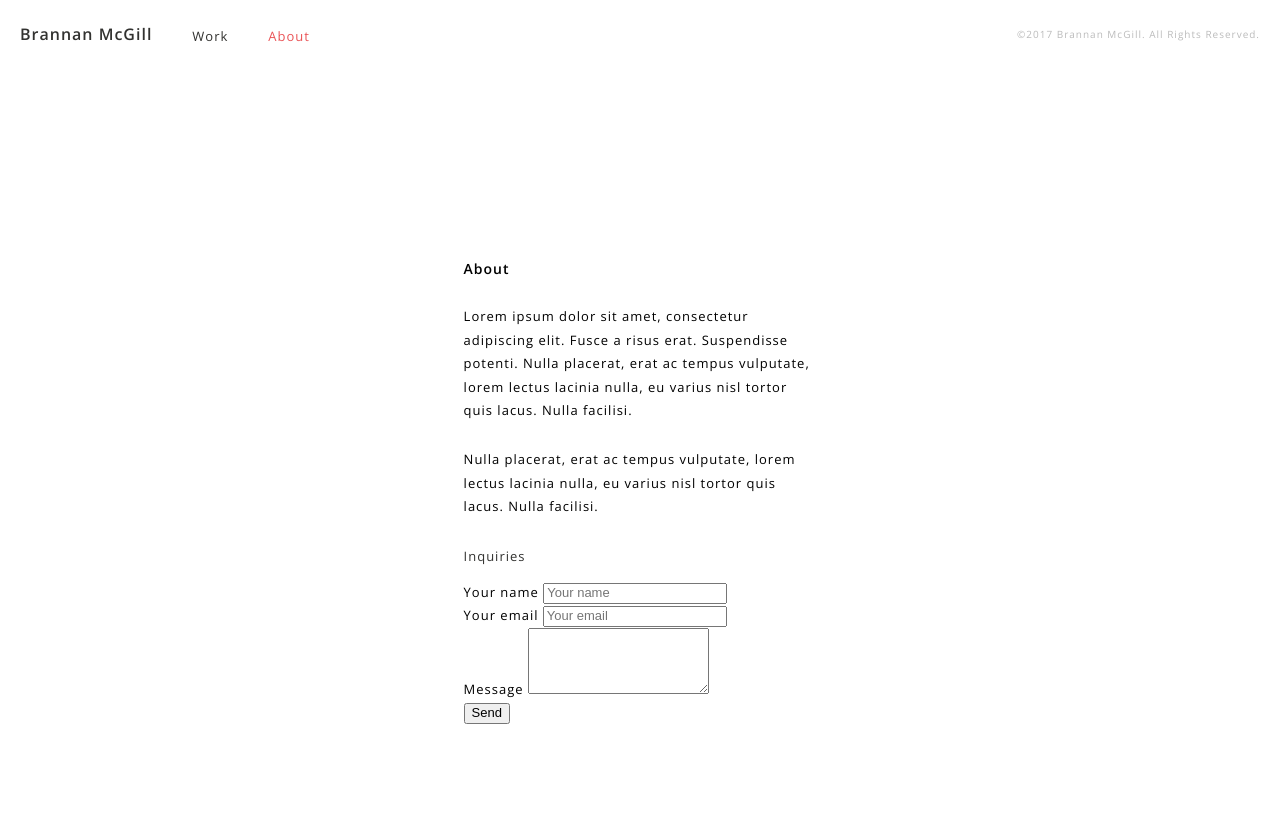
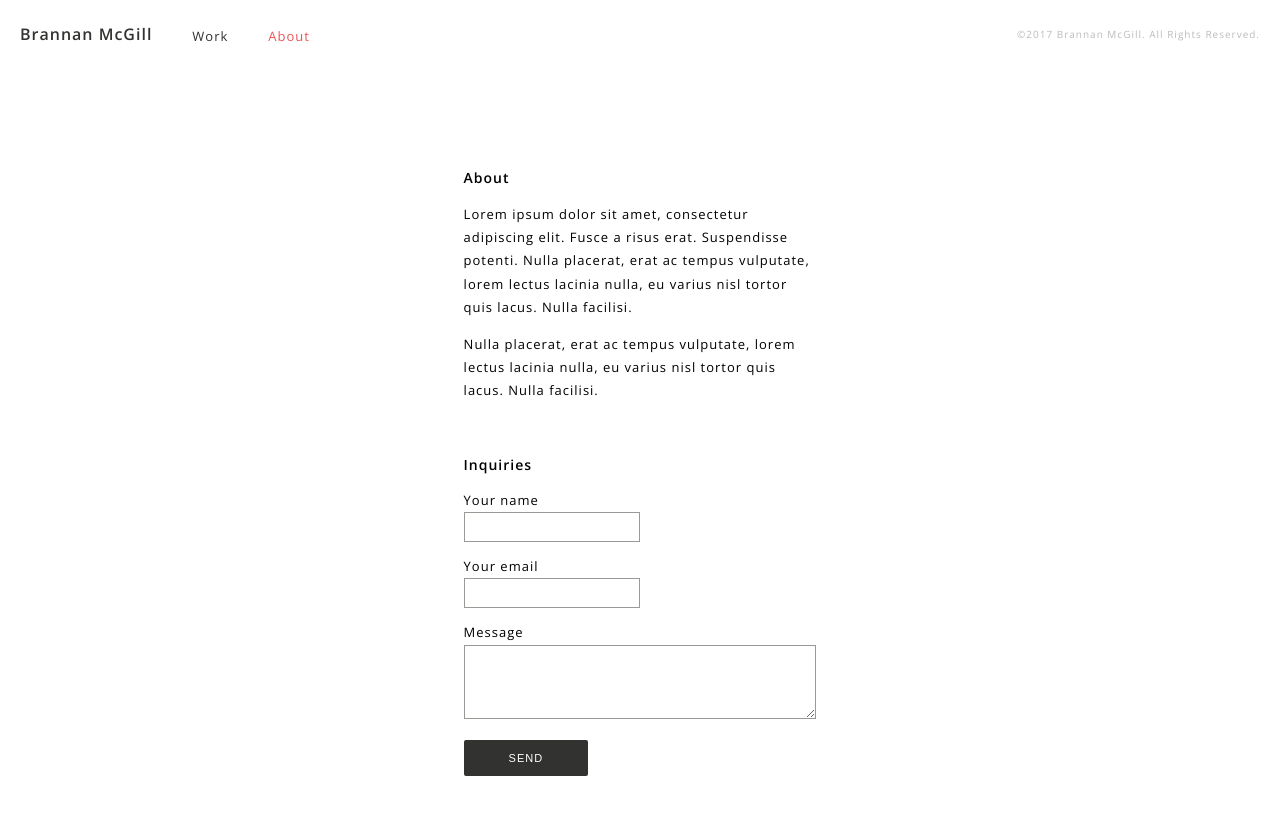
Before and after one commit to dontwakebrannan/bpm, a Jekyll site: the page built from about.html, in a window 1280 px wide. Shown: the top 815 px of the page. Built offline with Jekyll 4.4.1, drawn with Linux system fonts in a browser that asks for light colours.

Commit message:
Styled contact form

```diff
--- a/about.html
+++ b/about.html
@@ -3,21 +3,24 @@ layout: default
 ---
 
 <div class="content-wrap">
-    <section class="floating-content">
+    <section class="floating-content about">
+        <div>
             <h2>About</h2>
             <p>Lorem ipsum dolor sit amet, consectetur adipiscing elit. Fusce a risus erat. Suspendisse potenti. Nulla placerat, erat ac tempus vulputate, lorem lectus lacinia nulla, eu varius nisl tortor quis lacus. Nulla facilisi.</p>
             <p>Nulla placerat, erat ac tempus vulputate, lorem lectus lacinia nulla, eu varius nisl tortor quis lacus. Nulla facilisi.</p>
-        <p><a href="#">Inquiries</a></p>
+        </div>
 
-        <form action="https://formspree.io/dontwakebrannan@gmail.com"
+        <div>
+            <h2>Inquiries</h2>
+            <form class="contact" action="https://formspree.io/dontwakebrannan@gmail.com"
           method="POST">
                 <div>
                     <label>Your name</label>
-                <input type="text" name="name" placeholder="Your name">
+                    <input type="text" name="name">
                 </div>
                 <div>
                     <label>Your email</label>
-                <input type="email" name="_replyto" placeholder="Your email">
+                    <input type="email" name="_replyto">
                 </div>
                 <div>
                     <label>Message</label>
@@ -27,6 +30,7 @@ layout: default
                     <input type="submit" value="Send">
                 </div>
             </form>
+        </div>
 
     </section>
 </div>
--- a/assets/css/main.scss
+++ b/assets/css/main.scss
@@ -3,7 +3,9 @@
 ---
 
 $black: #323230;
+$white: #ffffff;
 $highlight: #EA5457;
+$secondary: #008EB9;
 
 @function calculateRem($size) {
     $remSize: $size / 16px;
@@ -234,6 +236,79 @@ article {
 }
 
 /////////////////////////////
+// ABOUT
+/////////////////////////////
+
+.about > div {
+    margin-bottom: 2em;
+}
+
+/* CONTACT FORM */
+
+.contact div {
+    margin-bottom: 1em;
+}
+
+input, textarea {
+    outline: none;
+}
+
+label {
+    display: block;
+}
+
+input {
+    display: block;
+    width: 50%;
+    padding: 0.5em;
+}
+
+textarea {
+    width: 100%;
+    padding: 0.5em;
+}
+
+input, textarea {
+    border-width: 1px;
+    border-style: solid;
+    border-color: lighten($black, 40%);
+    transition: border-color 0.2s ease-in-out;
+
+    &:hover {
+        border-color: $black;
+    }
+
+    &:focus {
+        border-color: $secondary;
+    }
+}
+
+input[type=submit] {
+    width: auto;
+    padding: 1em 4em;
+    border-width: 1px;
+    border-style: solid;
+    border-color: transparent;
+    border-radius: 2px;
+    font-size: 11px;
+    letter-spacing: 1px;
+    text-transform: uppercase;
+    color: $white;
+    cursor: pointer;
+    background-color: $black;
+    transition: background-color 0.2s ease-in-out;
+
+    &:hover {
+        background-color: lighten($black, 10%);
+    }
+
+    &:focus {
+        border: 1px solid $secondary;
+        background-color: lighten($black, 10%);
+    }
+}
+
+/////////////////////////////
 // CAROUSEL
 /////////////////////////////
 
@@ -279,7 +354,6 @@ article {
 
 .desc {
     display: none;
-    // background-color: red;
 
     @include for-tablet-landscape-up {
         display: flex;
@@ -292,7 +366,6 @@ article {
 }
 
 .carousel .img-wrap {
-    // background-color: purple;
 
     img {
         border: 20px solid white;
@@ -305,21 +378,6 @@ article {
 .slide-num {
     font-size: 11px;
 }
-
-/*
-.desc {
-    width: 40%;
-    padding-left: 100px;
-    padding-right: 100px;
-    display: flex;
-    flex-direction: column;
-    justify-content: center;
-}
-
-.carousel .img-wrap {
-    width: 60%;
-}
-*/
 
 // 8.3333
 .prev, .next {
@@ -363,8 +421,3 @@ img[data-type=lazy] {
         opacity: 1;
     }
 }
-
-
-/////////////////////////////
-// ART DESCRIPTION
-/////////////////////////////
```
Lines whose indentation alone changed are shown as unchanged.
